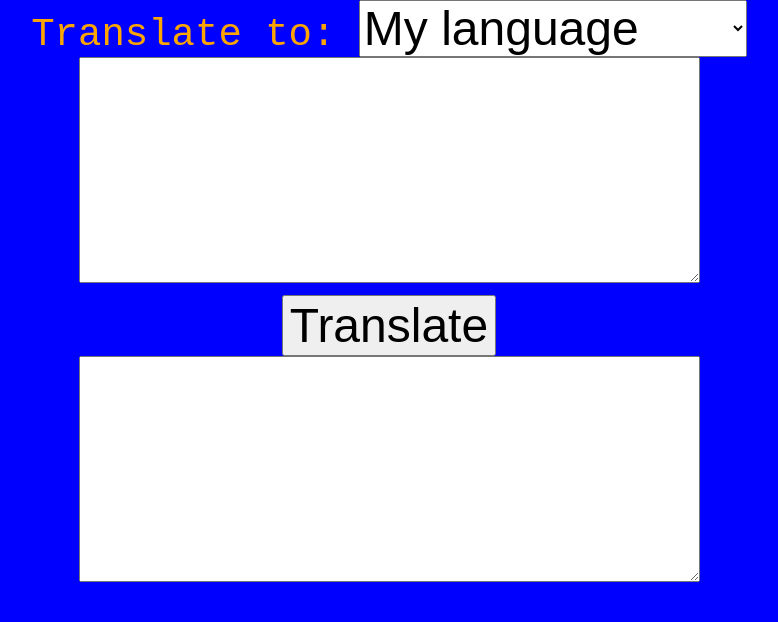
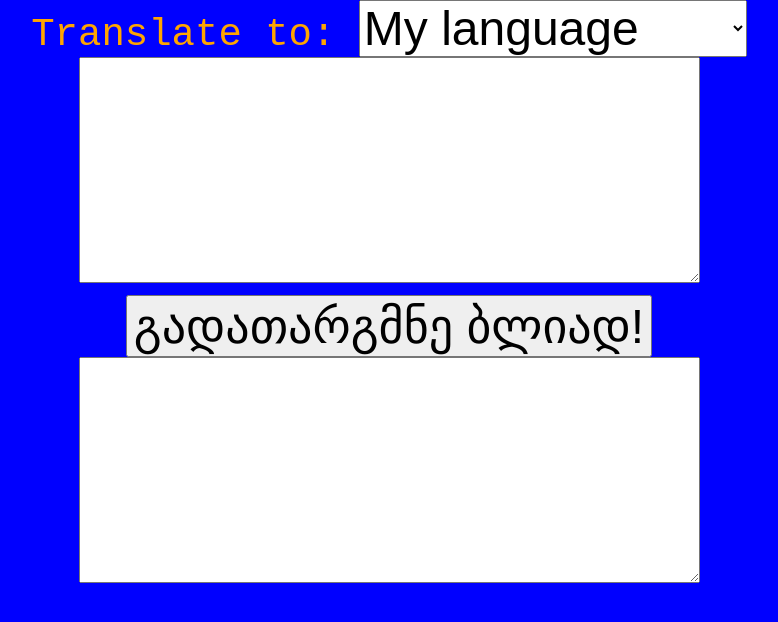
Before and after one commit to user26-109/translator, a plain HTML site: page index.html in a window 1280 px wide. Shown: the whole page, without its empty margins (251-1029 px from the left). Drawn offline with Linux system fonts and the light colour scheme.

Commit message:
Update index.html

```diff
--- a/index.html
+++ b/index.html
@@ -16,7 +16,7 @@
         <br>
         <textarea rows="10" cols="50" id="input"></textarea>
         <br>
-        <input type="submit" value="Translate">
+        <input type="submit" value="გადათარგმნე ბლიად!">
         <br>
         <textarea rows="10" cols="50" id="result"></textarea>
     </form>
```
